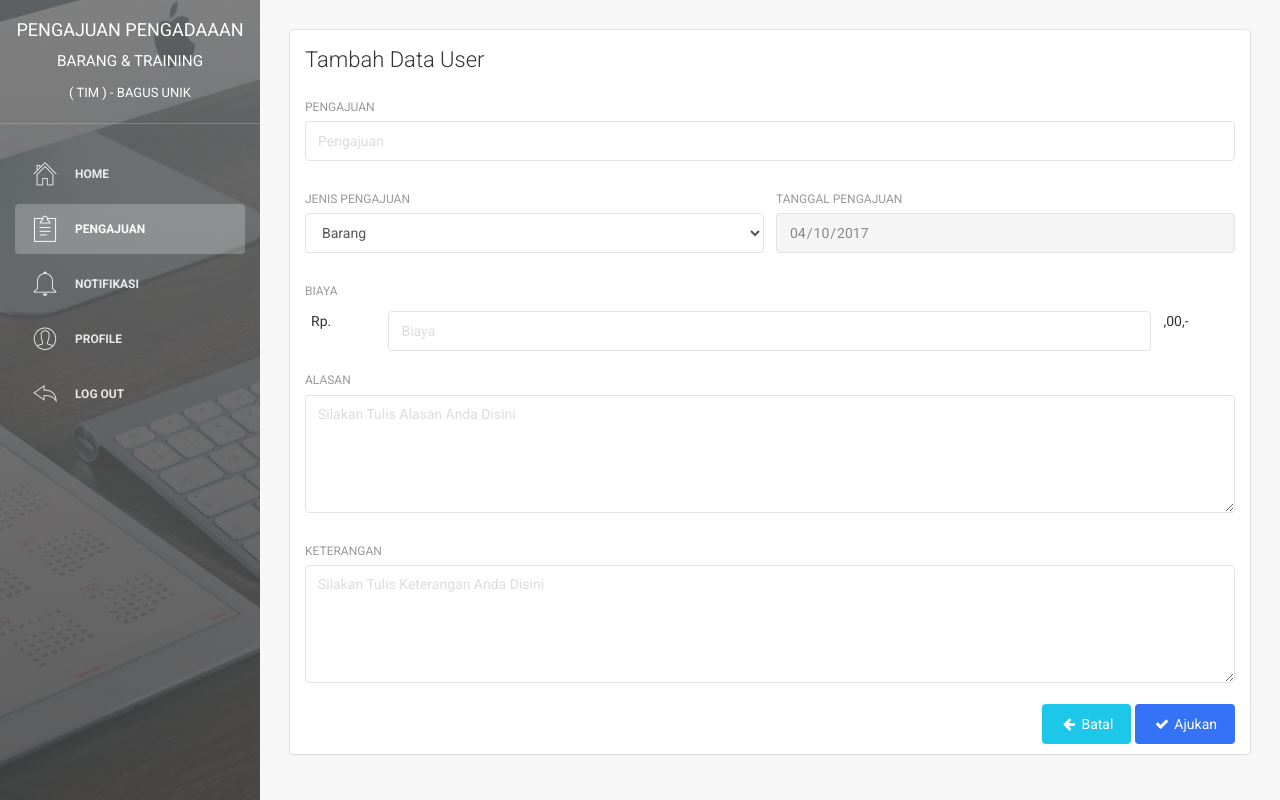
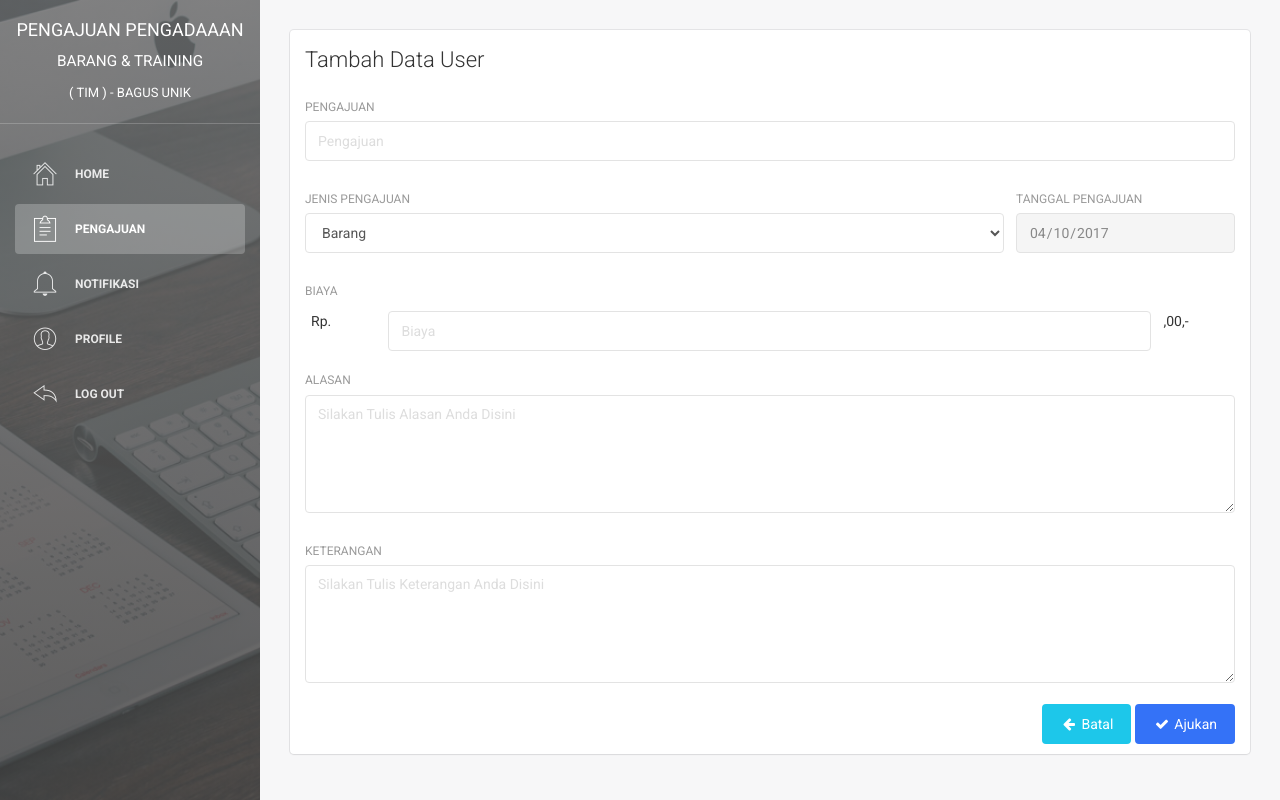
Before and after one commit to SgtBagus/system_pengajuan, a PHP site: page /ajukan_pengajuan.php in a window 1280 px wide. Run offline with PHP 8.4, Linux system fonts and the light colour scheme; a user stored in the database is signed in; data comes from the database, SQL or seed files in the repository; some libraries are stand-ins or nearby versions.

Commit message:
versi 4.0

```diff
--- a/ajukan_pengajuan.php
+++ b/ajukan_pengajuan.php
@@ -111,7 +111,7 @@ include"system/koneksi.php";
                                     </div>
 
                                     <div class="row">
-                                        <div class="col-md-6">
+                                        <div class="col-md-9">
                                             <div class="form-group">
                                                 <label>Jenis Pengajuan</label>
                                                 <select name="jenis_pengajuan" id="form_pengajuan" class="form-control" required>
@@ -124,13 +124,13 @@ include"system/koneksi.php";
       }
       while($data = mysqli_fetch_assoc($result))
       {
-        echo '<option value="'.$data[jenis_pengajuan].'">'.$data[jenis_pengajuan].'</option>';
+        echo '<option value="'.$data[jenis_pengajuan].'" title="Diskripsi : '.$data[deskripsi].'">'.$data[jenis_pengajuan].'</option>';
       }
 ?>
                                                 </select>
                                             </div>
                                         </div>
-                                        <div class="col-md-6">
+                                        <div class="col-md-3">
                                             <div class="form-group">
                                                 <label>Tanggal Pengajuan</label>
                                                 <input type="date" name="tanggal_pengajuan" id="form_pengajuan" class="form-control"
```
